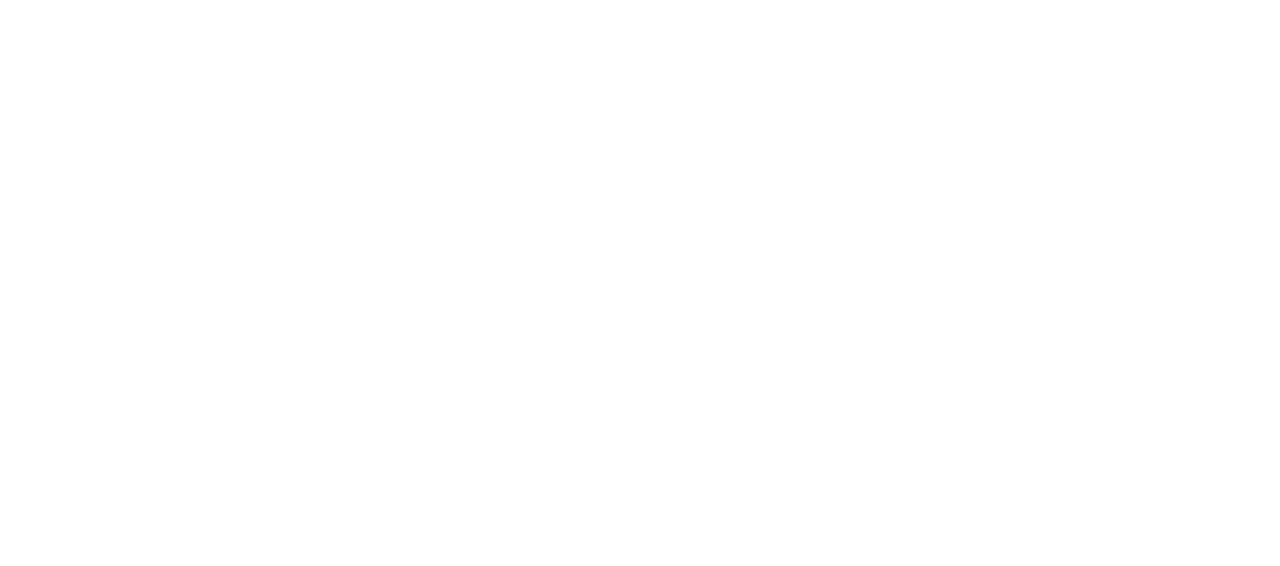
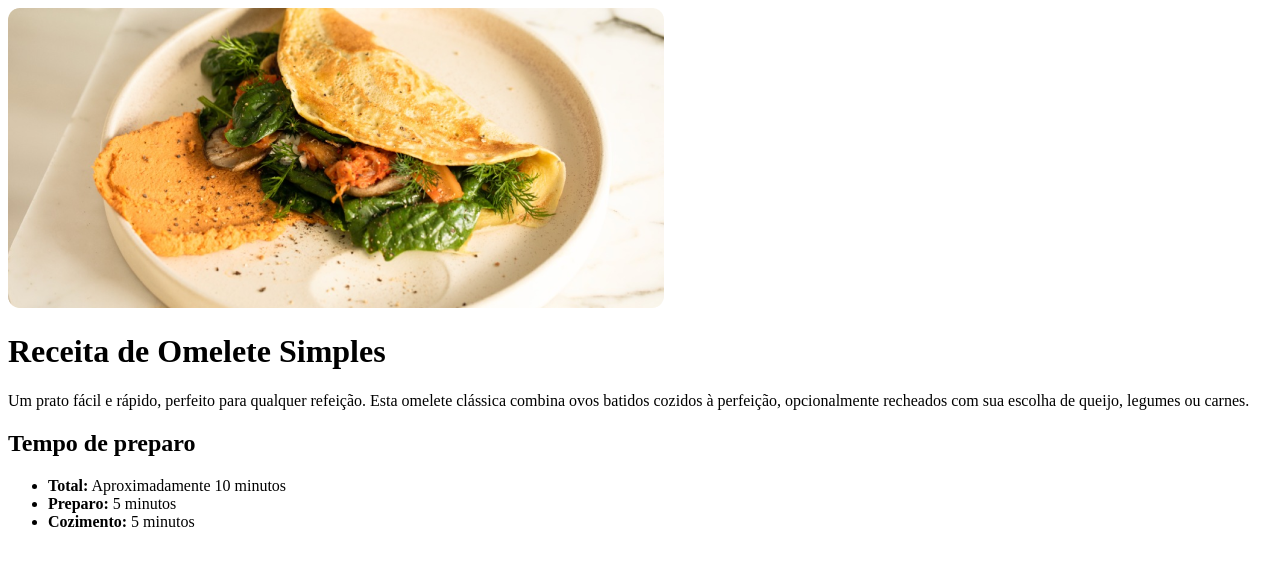
Before and after one commit to angelinalinda/receitatrabalho, a plain HTML site: page index.html in a window 1280 px wide. Drawn offline with Linux system fonts and the light colour scheme.

Commit message:
preparando o html

```diff
--- a/index.html
+++ b/index.html
@@ -7,6 +7,26 @@
     <title>Receita de Omelete</title>
 </head>
 <body>
-
+  <div>
+    <img src="./soporquesim/top-image.png" alt="um omelete delicioso com varias folhas">
+    <h1>Receita de Omelete Simples</h1>
+    <p> Um prato fácil e rápido, perfeito para qualquer refeição.
+     Esta omelete clássica combina ovos batidos cozidos à perfeição, opcionalmente recheados com sua escolha de queijo,
+     legumes ou carnes.</p>
+     <div>
+        <h2>Tempo de preparo</h2>
+        <ul>
+            <li>
+               <strong>Total:</strong> Aproximadamente 10 minutos
+            </li>
+            <li>
+                <strong> Preparo:</strong> 5 minutos
+            </li>
+            <li>
+                <strong> Cozimento:</strong> 5 minutos
+            </li>
+        </ul>
+     </div>
+  </div>
 </body>
 </html>
```
Also changed, not shown: soporquesim/top-image.png (added).
